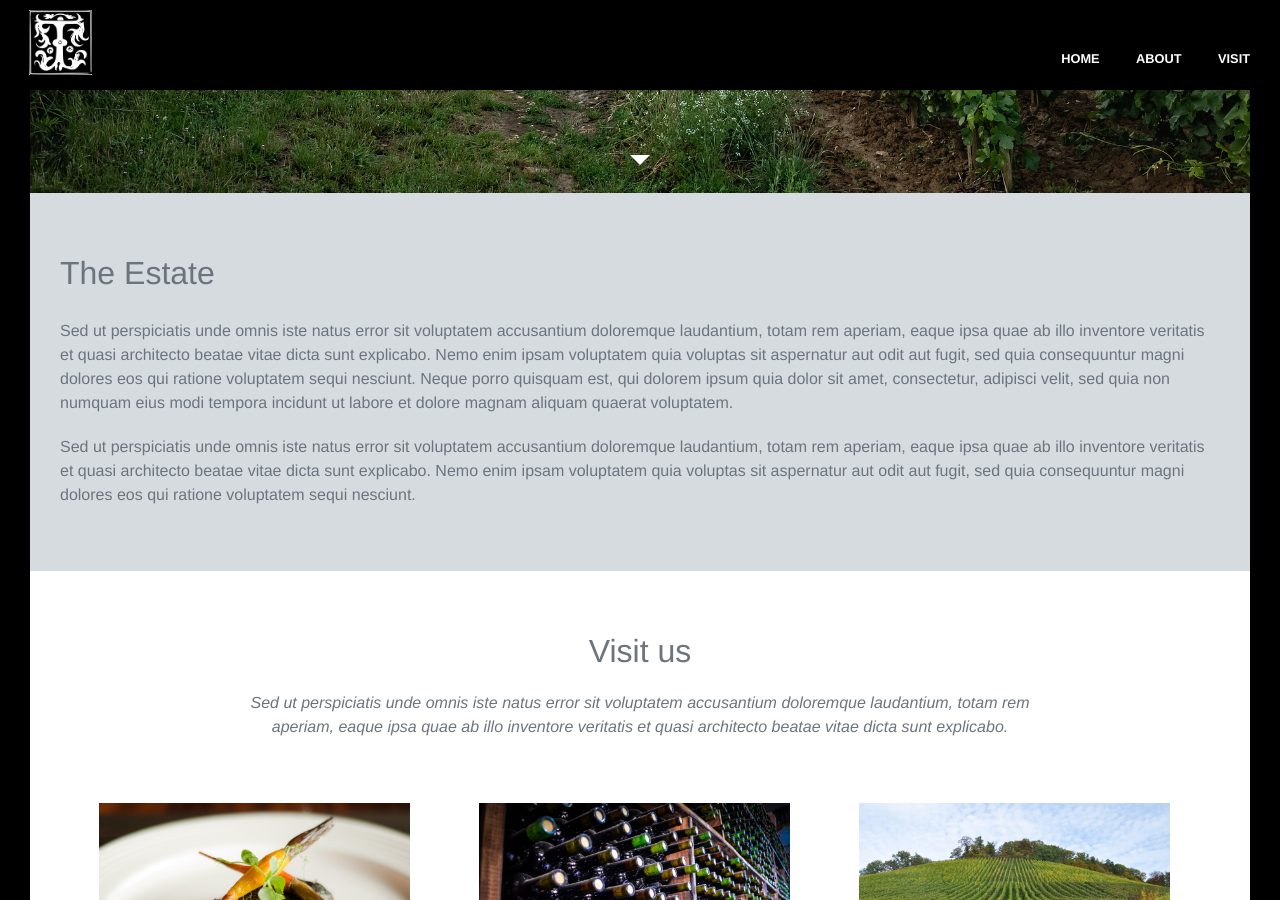
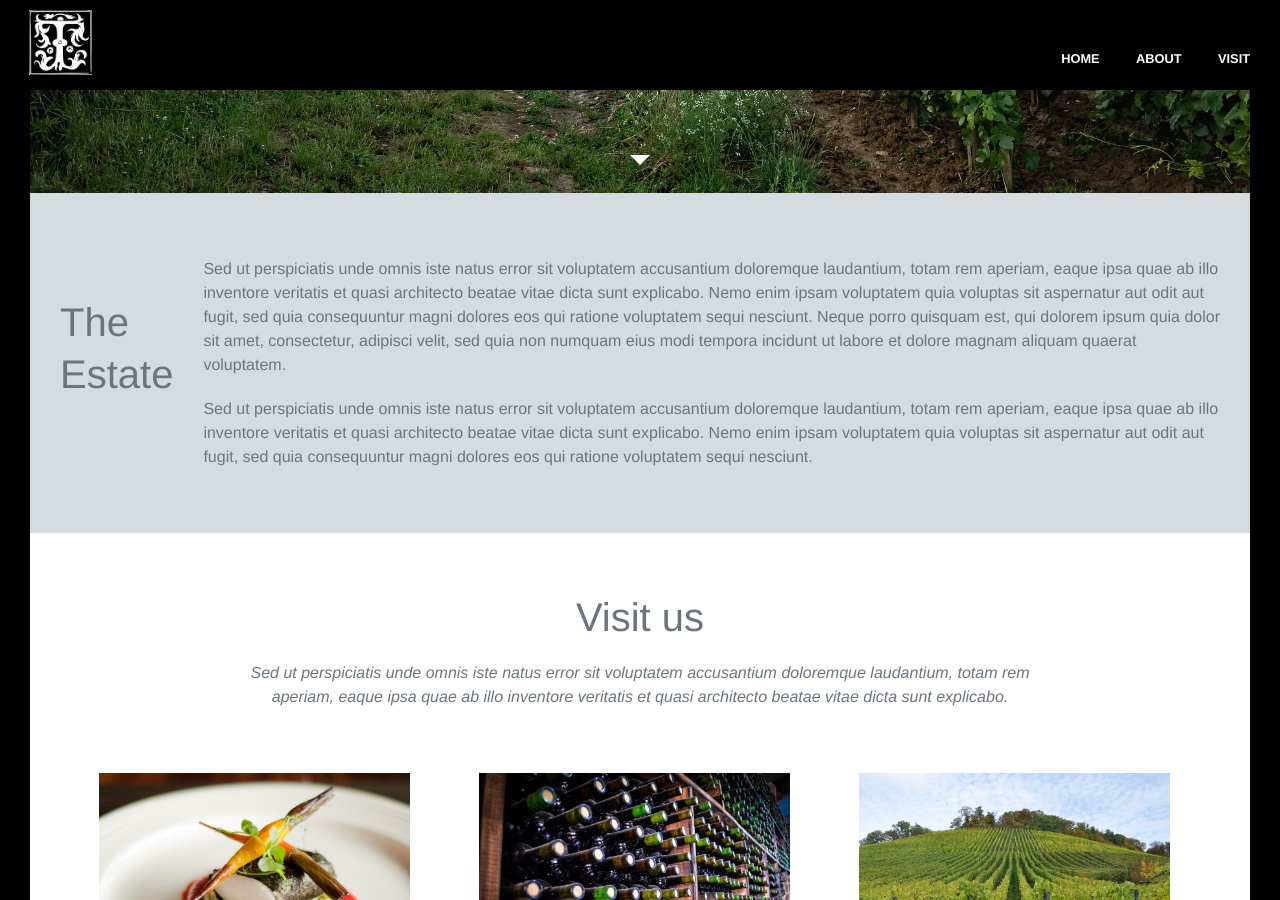
Before and after one commit to AnjanaLP/vineyard-website, a Jekyll site: the page built from index.html, in a window 1280 px wide and 900 px high, scrolled down 707 px. Built offline with Jekyll 4.4.1, drawn with Linux system fonts in a browser that asks for light colours.

Commit message:
use flexbox to center align about section

```diff
--- a/assets/css/main.css
+++ b/assets/css/main.css
@@ -183,15 +183,18 @@ h2 ~ p {
 
 /* ABOUT STYLES */
 .about-section {
+  align-items: center;
   background-color: rgba(119, 136, 153, 0.3);
   color: #6c757d;
+  display: flex;
   padding: 4rem 30px;
 }
 .about-title {
-  font-size: 2em;
-  text-align: left;
+  font-size: 2.5em;
   font-weight: 200;
+  line-height: 1.3;
   padding-bottom: 30px;
+  padding-right: 30px;
 }
 .about-copy {
   font-size: 1em;
@@ -217,7 +220,7 @@ h2 ~ p {
   width: 90vw;
 }
 .visit-section h2 {
-  font-size: 2em;
+  font-size: 2.5em;
   font-weight: 200;
   margin-bottom: 1.5rem;
   padding-top: 4rem;
@@ -263,6 +266,11 @@ h2 ~ p {
     left: auto;
   }
 
+  /* ABOUT STYLES */
+  .about-title {
+    font-size: 2em;
+  }
+
   /* HERO STYLES */
   .hero-content h1 {
     font-size: 8vw;
@@ -272,6 +280,9 @@ h2 ~ p {
   }
 
   /* VISIT STYLES */
+  .visit-section h2 {
+    font-size: 2em;
+  }
   .visit-box {
     width: 100%;
   }
```
